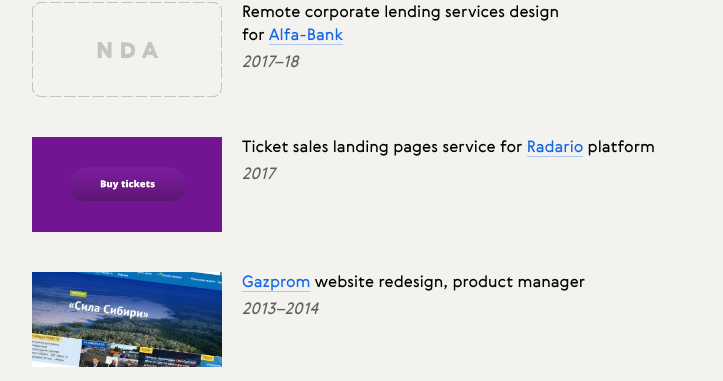
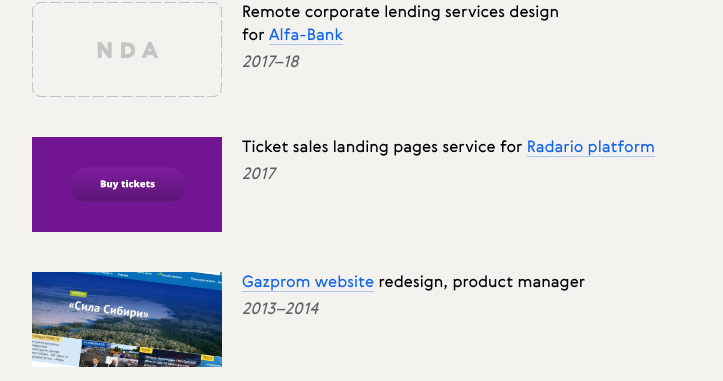
Before and after one commit to danielverdugo/danielverdugo.github.io, a Jekyll site: the page built from index.html, in a window 1280 px wide. Shown: the part 1334-1715 px from the top of the page, without its empty margins (298-1021 px from the left). Built offline with Jekyll 4.4.1, drawn with Linux system fonts in a browser that asks for light colours; comment, search, counter and statistics services are not loaded; some of the changed lines change nothing that is shown.

Commit message:
Edited link boundaries

```diff
--- a/index.html
+++ b/index.html
@@ -88,7 +88,7 @@
                 </a>
             </div>
             <div class="unit two-thirds">
-                Ticket sales landing pages service for <a href="https://radario.cc" id="hg-rad" target="_blank">Radario</a> platform
+                Ticket sales landing pages service for <a href="https://radario.cc" id="hg-rad" target="_blank">Radario platform</a>
                 <br><span class="date">2017</span>
             </div>
         <div class="grid">
@@ -98,7 +98,7 @@
                 </a>
             </div>
             <div class="unit two-thirds">
-                <a href="http://gazprom.com" id="hg-gaz" target="_blank">Gazprom</a> website redesign, product manager
+                <a href="http://gazprom.com" id="hg-gaz" target="_blank">Gazprom website</a> redesign, product manager
                 <br><span class="date">2013&ndash;2014</span>
             </div>
         </div>
```
